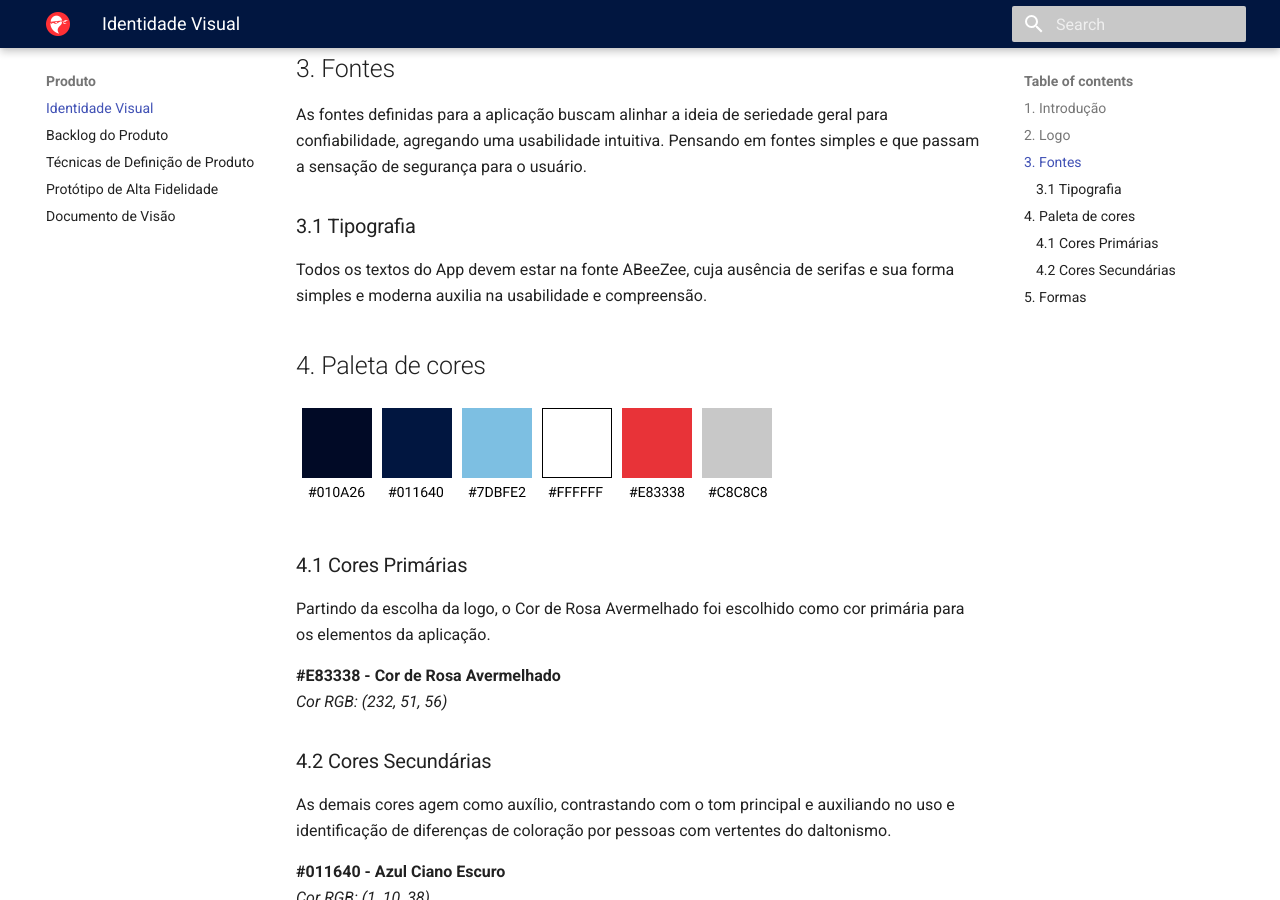
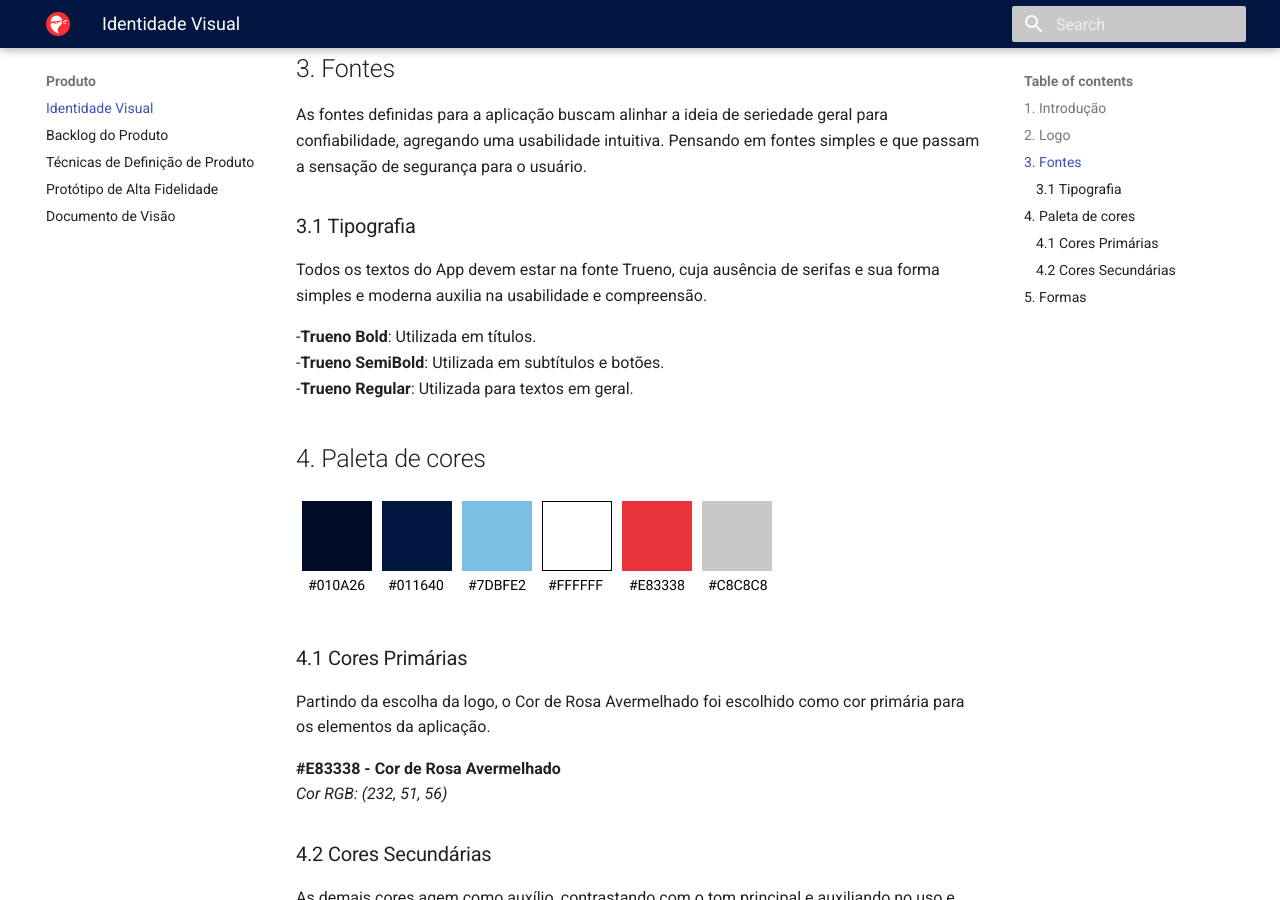
Before and after one commit to fga-eps-mds/2020.1-stay-safe-docs, an MkDocs documentation site: the page built from docs/produto/identidade.md, in a window 1280 px wide and 900 px high, scrolled down 701 px. Built offline with MkDocs 1.6.1 and Material for MkDocs 9.7.7, drawn with Linux system fonts in a browser that asks for light colours.

Commit message:
Adjust font

```diff
--- a/docs/produto/identidade.md
+++ b/docs/produto/identidade.md
@@ -14,7 +14,11 @@ A logo deve estar nas fontes Cunia e Age, sendo uma forma eficiente de represent
 As fontes definidas para a aplicação buscam alinhar a ideia de seriedade geral para confiabilidade, agregando uma usabilidade intuitiva. Pensando em fontes simples e que passam a sensação de segurança para o usuário.
 
 ### 3.1 Tipografia
-Todos os textos do App devem estar na fonte ABeeZee, cuja ausência de serifas e sua forma simples e moderna auxilia na usabilidade e compreensão.<br>
+Todos os textos do App devem estar na fonte Trueno, cuja ausência de serifas e sua forma simples e moderna auxilia na usabilidade e compreensão.<br>
+
+-**Trueno Bold**: Utilizada em títulos.
+-**Trueno SemiBold**: Utilizada em subtítulos e botões.
+-**Trueno Regular**: Utilizada para textos em geral.
 
 ## 4. Paleta de cores
 ![Cores](../images/visual-identity/cores.png)
```
